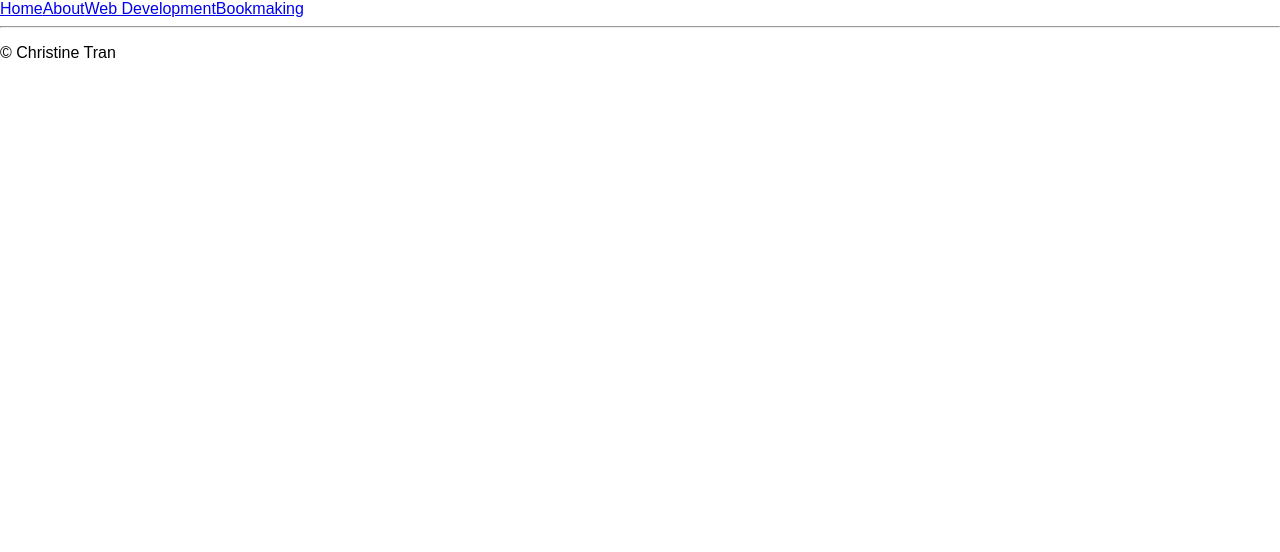
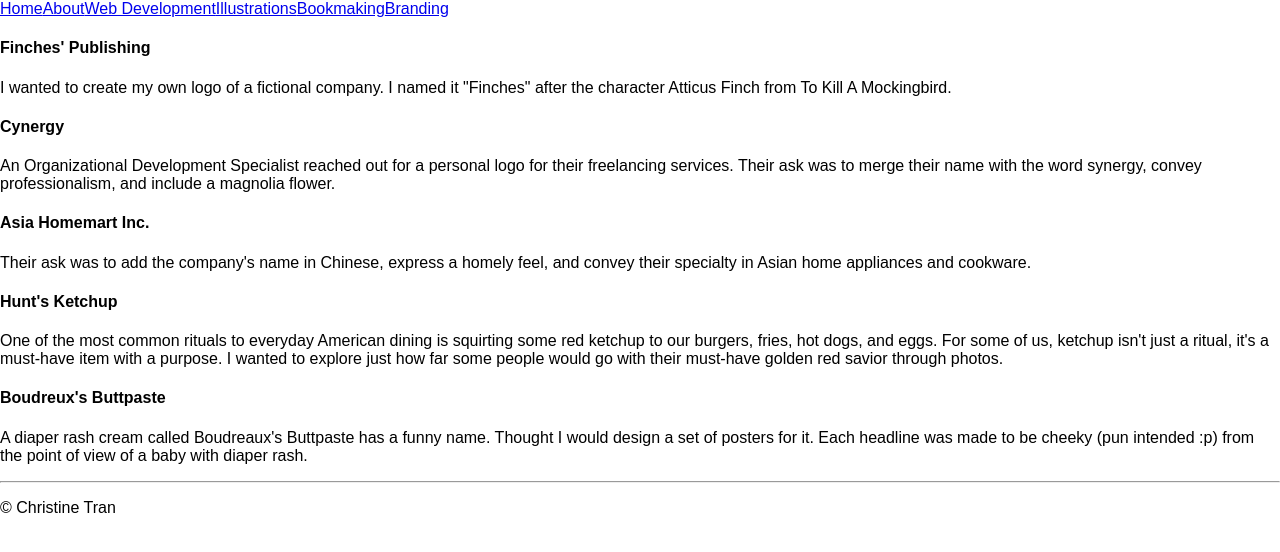
Before and after one commit to christinetran825/tofukid-website, a React (Create React App) app: page /branding in a window 1280 px wide. Shown: the top 552 px of the page. Built offline with nearby package versions, Linux system fonts and the light colour scheme.

Commit message:
added branding and illustrations component

```diff
--- a/src/Routes.js
+++ b/src/Routes.js
@@ -3,8 +3,10 @@ import { Route, Switch } from 'react-router-dom';
 import LandingPage from './components/LandingPage';
 import About from './components/About';
 import Bookmaking from './components/Bookmaking';
+import Branding from './components/Branding';
 import Navigation from './components/Navigation';
 import WebDevelopment from './components/WebDevelopment';
+import Illustrations from './components/Illustrations'
 import Footer from './components/Footer';
 
 import './App.css';
@@ -18,7 +20,9 @@ class Routes extends Component {
           <Route exact path="/" component={LandingPage} />
           <Route exact path="/about" component={About} />
           <Route exact path="/bookmaking" component={Bookmaking} />
+          <Route exact path="/branding" component={Branding} />
           <Route exact path="/web_development" component={WebDevelopment} />
+          <Route exact path="/illustrations" component={Illustrations} />
         </Switch>
         <Footer />
       </div>
--- /dev/null
+++ b/src/components/Branding.js
@@ -0,0 +1,27 @@
+import React, { Component } from 'react';
+
+class Branding extends Component {
+  render(){
+    return (
+      <div>
+        <h4>Finches' Publishing</h4>
+        <p>I wanted to create my own logo of a fictional company. I named it "Finches" after the character Atticus Finch from To Kill A Mockingbird.</p>
+
+        <h4>Cynergy</h4>
+        <p>An Organizational Development Specialist reached out for a personal logo for their freelancing services. Their ask was to merge their name with the word synergy, convey professionalism, and include a magnolia flower.</p>
+
+        <h4>Asia Homemart Inc.</h4>
+        <p>Their ask was to add the company's name in Chinese, express a homely feel, and convey their specialty in Asian home appliances and cookware. </p>
+
+        <h4>Hunt's Ketchup</h4>
+        <p>One of the most common rituals to everyday American dining is squirting some red ketchup to our burgers, fries, hot dogs, and eggs. For some of us, ketchup isn't just a ritual, it's a must-have item with a purpose. I wanted to explore just how far some people would go with their must-have golden red savior through photos.</p>
+
+        <h4>Boudreux's Buttpaste</h4>
+        <p>A diaper rash cream called Boudreaux's Buttpaste has a funny name. Thought I would design a set of posters for it. Each headline was made to be cheeky (pun intended :p) from the point of view of a baby with diaper rash.</p>
+
+      </div>
+    )
+  }
+}
+
+export default Branding;
--- /dev/null
+++ b/src/components/Illustrations.js
@@ -0,0 +1,23 @@
+import React, { Component } from 'react';
+
+class Illustrations extends Component {
+  render(){
+    return (
+      <div>
+        <h1>Illustrations</h1>
+
+        <h4>Thank You, Teachers</h4>
+        <p>In honor of Teacher's Day, I've drawn a series of portraits of the teachers who inspired me in many ways throughout my education. Check out my Tumblr <a href="http://thanksforteachers.tumblr.com/" target="blank">"thanksforteacher"</a> to view more portraits.</p>
+        <p>Pictures Here</p>
+
+        <h4>Taco Time</h4>
+        <p>Who doesn't like tacos? These digital art posters were made for an imaginary taco brand. Each poster has a pattern showing foods and objects related to tacos like chilies, hot sauce, sombreros.</p>
+        <p>Pictures Here</p>
+      </div>
+    )
+  }
+}
+
+
+
+export default Illustrations;
--- a/src/components/Navigation.js
+++ b/src/components/Navigation.js
@@ -8,7 +8,9 @@ class Navigation extends Component {
         <NavLink to="/">Home</NavLink>
         <NavLink to="/about">About</NavLink>
         <NavLink to="/web_development">Web Development</NavLink>
+        <NavLink to="/illustrations">Illustrations</NavLink>
         <NavLink to="/bookmaking">Bookmaking</NavLink>
+        <NavLink to="/branding">Branding</NavLink>
       </div>
     )
   }
```
